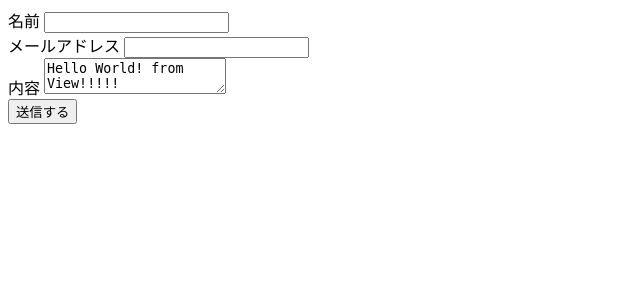
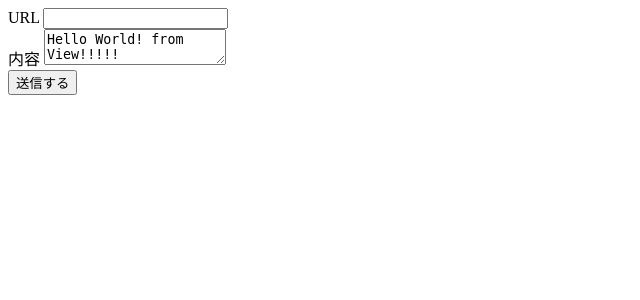
Before and after one commit to burugaria7/pysmf, a Django app: page /makesmf/ in a window 1280 px wide. Shown: the top 300 px of the page, without its empty margins (0-640 px from the left). Run offline with Django 3.2, Linux system fonts and the light colour scheme.

Commit message:
フォームをURL聞くようにした

```diff
--- a/makesmf/views.py
+++ b/makesmf/views.py
@@ -12,9 +12,8 @@
 
     def post(self, request, *args, **kwargs):
         context = {
-            'name': request.POST['name'],
-            'email': request.POST['email'],
-            'message': request.POST['message'],
+            'url': request.POST['url'],
+            'message': "URL is " + request.POST['url'],
         }
         return render(request, 'hello.html', context)
 
--- a/templates/hello.html
+++ b/templates/hello.html
@@ -3,12 +3,8 @@
   <form action="/makesmf/" method="post">
     {% csrf_token %}
     <div>
-      <label for="name">名前</label>
-      <input type="text" id="name" name="name" value="{{ name }}">
-    </div>
-    <div>
-      <label for="email">メールアドレス</label>
-      <input type="mail" id="email" name="email" value="{{ email }}">
+      <label for="url">URL</label>
+      <input type="text" id="url" name="url" value="{{ url }}">
     </div>
     <div>
       <label for="message">内容</label>
```
